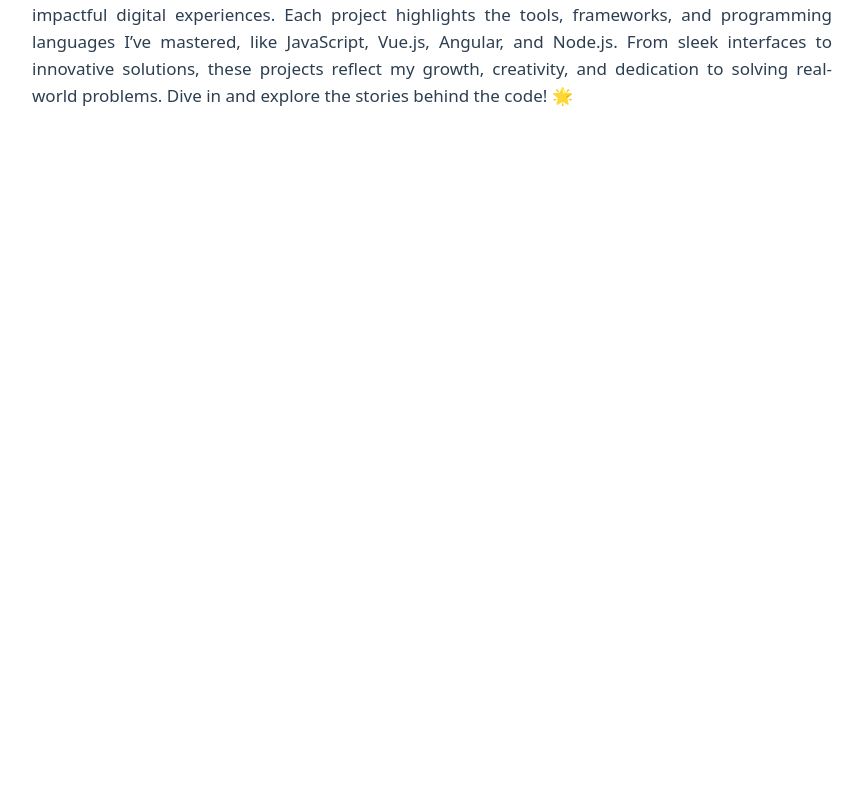
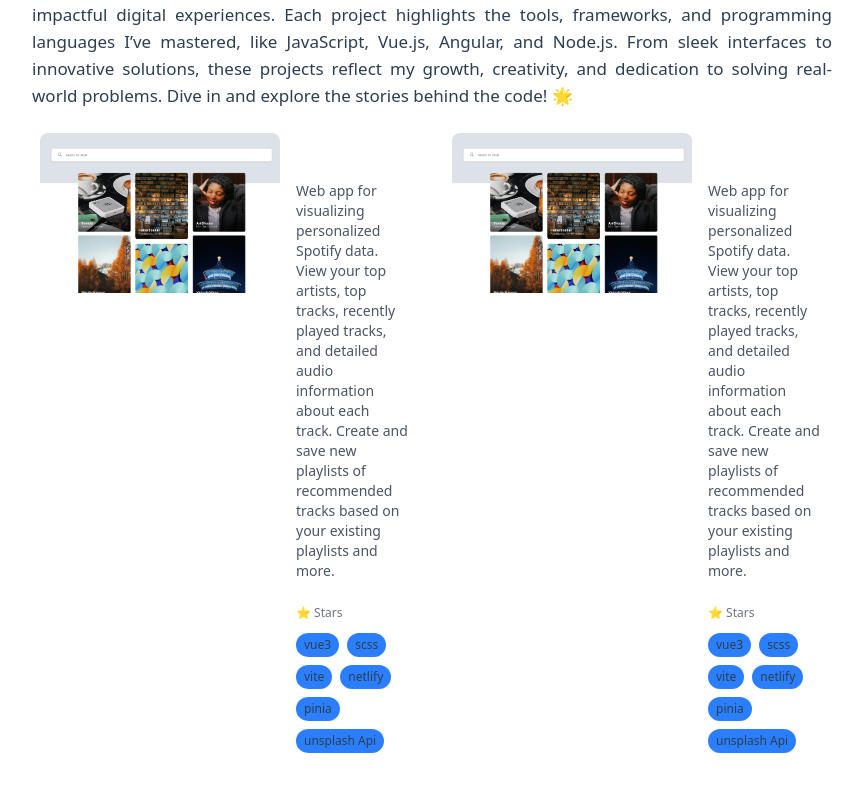
Before and after one commit to favourmark05/mfonido, a Vue app: page / in a window 1280 px wide. Shown: the part 2320-3119 px from the top of the page, without its empty margins (208-1070 px from the left). Before the commit the page ends 2445 px from the top, so only its background shows below. Built offline with nearby package versions, Linux system fonts and the light colour scheme.

Commit message:
feat(projects): add project data and update MyProjects component for display

```diff
--- /dev/null
+++ b/src/Api/projects.js
@@ -0,0 +1,47 @@
+import thePixploreImg from '@/assets/images/thepixplore.png';
+
+
+export const projects = [{
+image: thePixploreImg,
+url:'https://thepixplore.netlify.app/',
+title: 'PixPlore',
+description: `Web app for visualizing personalized Spotify data. View your top artists, top tracks,
+      recently played tracks, and detailed audio information about each track. Create and save
+      new playlists of recommended tracks based on your existing playlists and more.`,
+technology: [
+  'vue3',
+  'scss',
+  'vite',
+  'netlify',
+  'pinia',
+  'unsplash Api',
+]
+},
+{
+  image: thePixploreImg,
+  url:'https://thepixplore.netlify.app/',
+  title: 'PixPlore',
+  description: '',
+  technology: [
+    'vue3',
+    'scss',
+    'vite',
+    'netlify',
+    'pinia',
+    'unsplash Api',
+  ]
+  },
+  {
+    image: thePixploreImg || './assets/images/thepixplore.png',
+    url:'https://thepixplore.netlify.app/',
+    title: 'PixPlore',
+    description: '',
+    technology: [
+      'vue3',
+      'scss',
+      'vite',
+      'netlify',
+      'pinia',
+      'unsplash Api',
+    ]
+    }]
--- a/src/components/MyProjects.vue
+++ b/src/components/MyProjects.vue
@@ -1,8 +1,11 @@
 <template>
-  <div class="px-1 lg:px-40 md:px-30 mt-20">
+  <div class="px-1 lg:px-40 md:px-30 mt-20 mb-20">
     <heading class="flex items-center space-x-4">
       <p class="text-blue-500">O3</p>
-      <p class="text-xl lg:text-5xl md:text-4xl font-extrabold font-mono text-gray-600" style="font-weight: bolder;">
+      <p
+        class="text-xl lg:text-5xl md:text-4xl font-extrabold font-mono text-gray-600"
+        style="font-weight: bolder"
+      >
         A Glimpse Into What I’ve Created
       </p>
       <p class="w-35 lg:w-70 md:w-60 h-px bg-gray-700"></p>
@@ -14,11 +17,41 @@
       interfaces to innovative solutions, these projects reflect my growth, creativity, and
       dedication to solving real-world problems. Dive in and explore the stories behind the code! 🌟
     </p>
-    <div class="grid grid-cols-4 sm:grid-cols-4 gap-6"></div>
+    <div class="grid grid-cols-1 sm:grid-cols-2 lg:grid-cols-2 gap-6">
+      <div
+        v-for="(project, index) in projects"
+        :key="index"
+        class="flex flex-col sm:flex-row gap-4 hover:shadow-xl hover:border-blue-500 border-r-4 border-transparent rounded-md px-2 py-2 transition-all duration-300 space-y-6"
+      >
+        <img
+          :src="project.image"
+          :alt="project.title"
+          class="w-full max-w-xs sm:w-60 h-40 object-cover rounded-lg"
+        />
+        <div class="flex-1 space-y-4">
+          <p class="text-2xl font-bold text-white">{{ project.title }}</p>
+          <p class="text-sm text-gray-600">
+            Web app for visualizing personalized Spotify data. View your top artists, top tracks,
+            recently played tracks, and detailed audio information about each track. Create and save
+            new playlists of recommended tracks based on your existing playlists and more.
+          </p>
+          <span class="text-gray-500 text-xs">⭐ Stars</span>
+          <div class="flex flex-wrap gap-2 py-2">
+            <span
+              v-for="tech in project.technology"
+              :key="tech"
+              class="inline-block px-2 py-1 bg-blue-500 text-xs rounded-full whitespace-nowrap"
+              >{{ tech }}</span
+            >
+          </div>
+        </div>
+      </div>
+    </div>
   </div>
 </template>
 
 <script setup>
+import { projects } from '@/Api/projects.js'
 </script>
 
 <style>
```
Also changed, not shown: src/assets/images/thepixplore.png (added).
